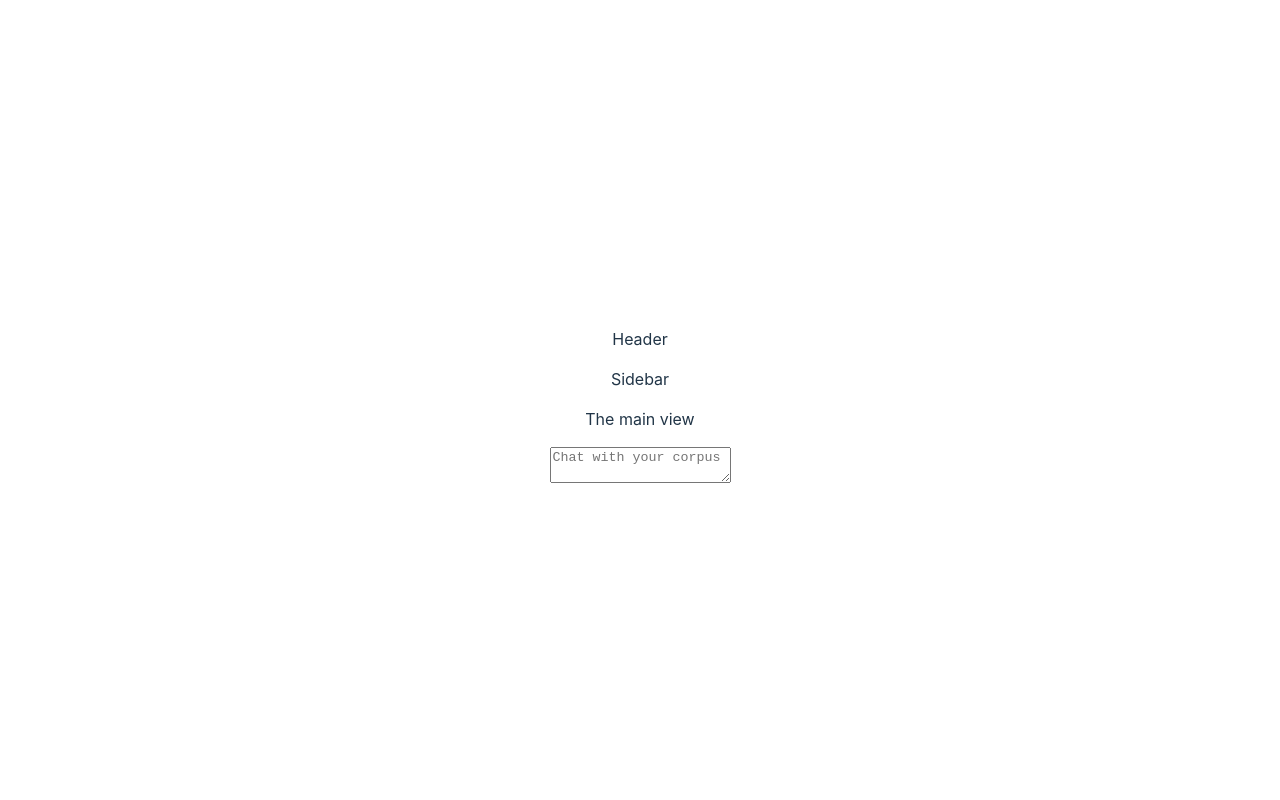
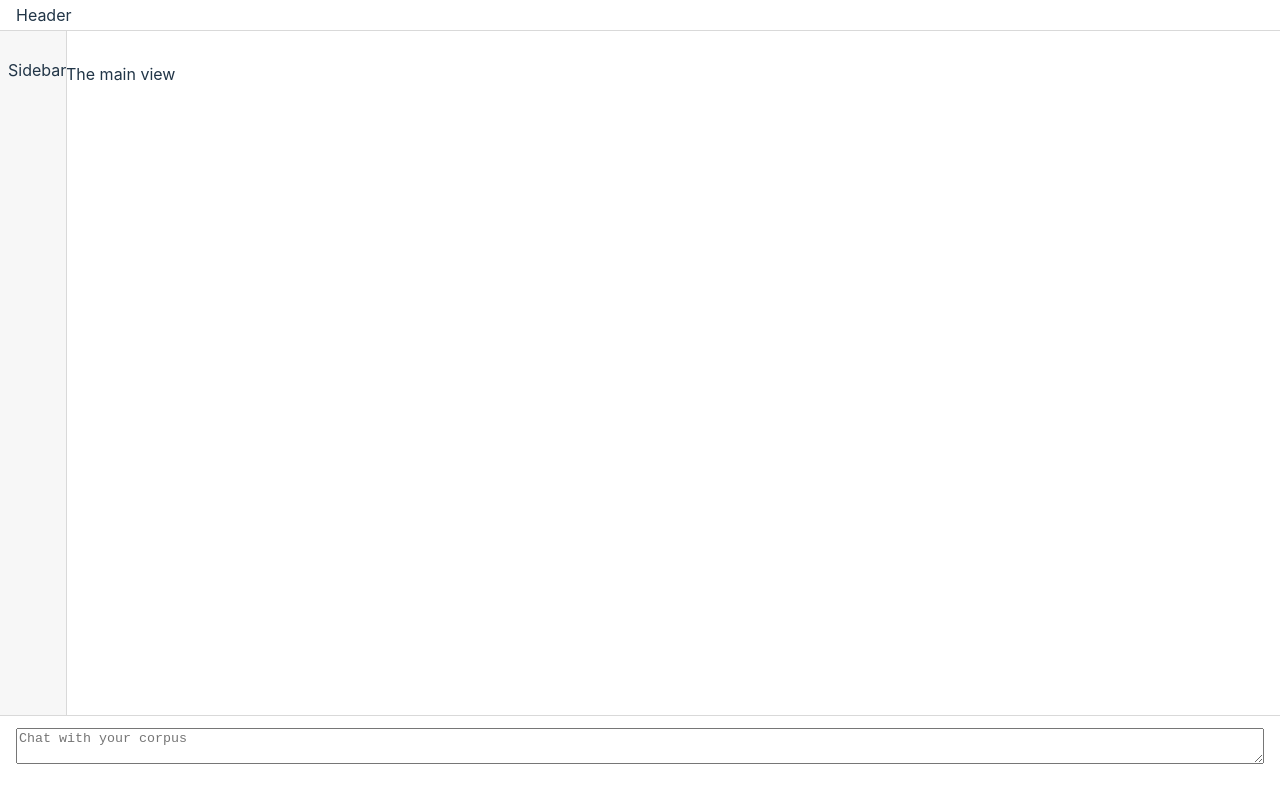
Before and after one commit to TekneGram/TeknegramElectron, a React (Vite) app: page / in a window 1280 px wide. Built offline with nearby package versions, Linux system fonts and the light colour scheme.

Commit message:
feat: add layout styling

```diff
--- a/src/layout/ChatInterface.tsx
+++ b/src/layout/ChatInterface.tsx
@@ -1,15 +1,12 @@
+import '@/styles/layout.css';
 import ChatInput from "./ChatInterface/ChatInput";
 
 const ChatInterface = () => {
-
-    return(
-        <>
-            <section className="chat-interface">
-                <ChatInput />
-            </section>
-
-        </>
-    )
-}
+    return (
+        <section className="chat-interface">
+            <ChatInput />
+        </section>
+    );
+};
 
 export default ChatInterface;
--- a/src/layout/ChatInterface/ChatInput.tsx
+++ b/src/layout/ChatInterface/ChatInput.tsx
@@ -1,16 +1,15 @@
-
+import '@/styles/layout.css';
 
 const ChatInput = () => {
-
     return (
-        <>
+        <div className="chat-input-shell">
             <textarea
                 id="chat-input"
                 className="chat-input"
                 rows={2}
                 placeholder="Chat with your corpus"
             />
-        </>
+        </div>
     );
 };
 
--- a/src/layout/Header.tsx
+++ b/src/layout/Header.tsx
@@ -1,15 +1,14 @@
+
+import '@/styles/layout.css';
 
 const Header = () => {
-
-    return(
-        <>
-            <section className="header-bar">
-                <div>
-                    <p>Header</p>
-                </div>
-            </section>
-        </>
-    )
-}
+    return (
+        <section className="header-bar">
+            <div>
+                <p>Header</p>
+            </div>
+        </section>
+    );
+};
 
 export default Header;
--- a/src/layout/MainView.tsx
+++ b/src/layout/MainView.tsx
@@ -1,14 +1,13 @@
+
+import '@/styles/layout.css';
 
 const MainView = () => {
-
     return (
-        <>
-            <section className="main-view">
-                <div>
-                    <p>The main view</p>
-                </div>
-            </section>
-        </>
+        <section className="main-view">
+            <div>
+                <p>The main view</p>
+            </div>
+        </section>
     );
 };
 
--- a/src/layout/Sidebar.tsx
+++ b/src/layout/Sidebar.tsx
@@ -1,15 +1,12 @@
-
+import '@/styles/layout.css';
 
 const Sidebar = () => {
-
-    return(
-        <>
-            <aside className="sidebar">
-                <div>
-                    <p>Sidebar</p>
-                </div>
-            </aside>
-        </>
+    return (
+        <aside className="sidebar">
+            <div>
+                <p>Sidebar</p>
+            </div>
+        </aside>
     );
 };
 
--- a/src/styles/layout.css
+++ b/src/styles/layout.css
@@ -0,0 +1,71 @@
+#root {
+  width: 100%;
+  max-width: none;
+  min-height: 100vh;
+  margin: 0;
+  padding: 0;
+  text-align: left;
+}
+
+:root {
+  --header-height: 30px;
+  --sidebar-width: 50px;
+  --chat-height: 60px;
+}
+
+.header-bar {
+  position: fixed;
+  top: 0;
+  left: 0;
+  right: 0;
+  height: var(--header-height);
+  display: flex;
+  align-items: center;
+  padding: 0 1rem;
+  border-bottom: 1px solid #d9d9d9;
+  background: #fff;
+  z-index: 30;
+}
+
+.sidebar {
+  position: fixed;
+  top: var(--header-height);
+  left: 0;
+  bottom: var(--chat-height);
+  width: var(--sidebar-width);
+  padding: 0.75rem 0.5rem;
+  border-right: 1px solid #d9d9d9;
+  background: #f7f7f7;
+  overflow: auto;
+  z-index: 20;
+}
+
+.main-view {
+  min-height: 100vh;
+  padding: calc(var(--header-height) + 1rem) 1rem calc(var(--chat-height) + 1rem)
+    calc(var(--sidebar-width) + 1rem);
+  box-sizing: border-box;
+}
+
+.chat-interface {
+  position: fixed;
+  left: 0;
+  right: 0;
+  bottom: 0;
+  min-height: var(--chat-height);
+  padding: 0.75rem 1rem;
+  border-top: 1px solid #d9d9d9;
+  background: #fff;
+  z-index: 25;
+}
+
+.chat-input-shell {
+  width: 100%;
+}
+
+.chat-input {
+  width: 100%;
+  min-height: 100%;
+  box-sizing: border-box;
+  resize: vertical;
+}
```
